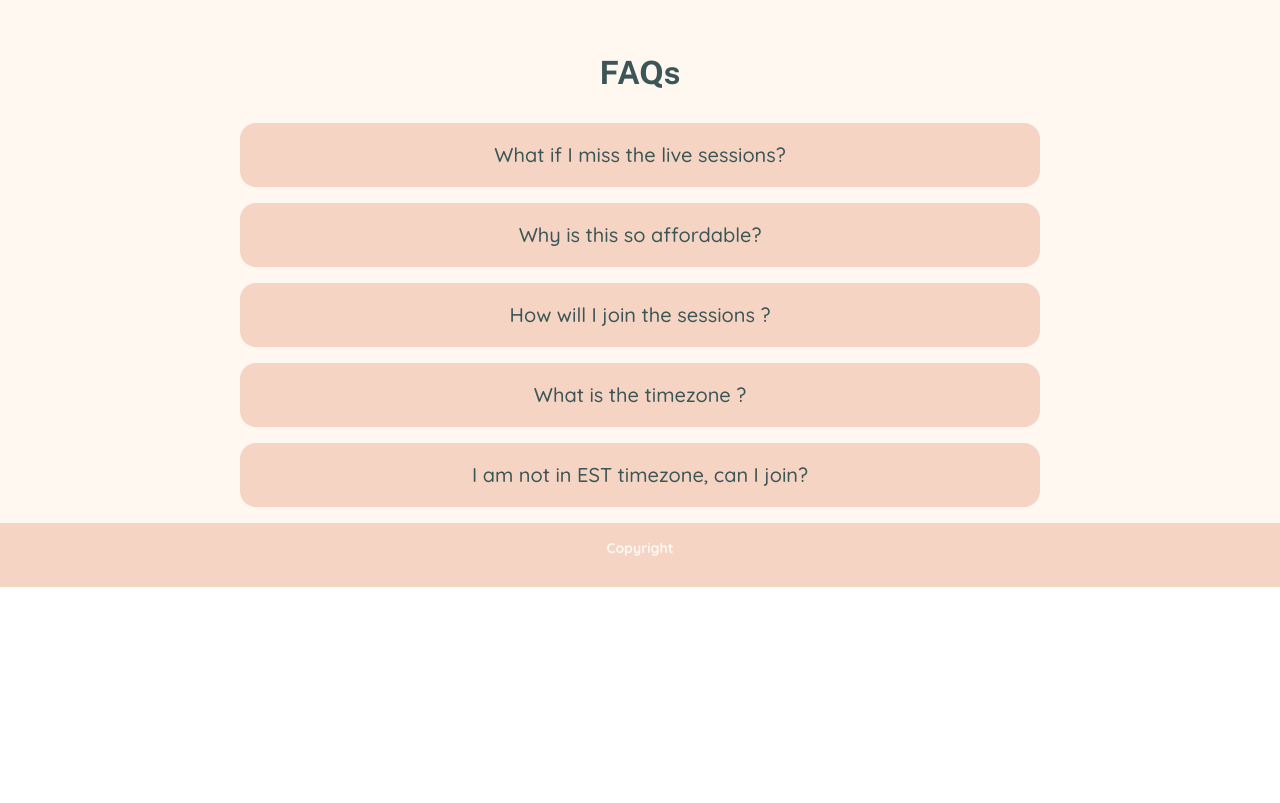
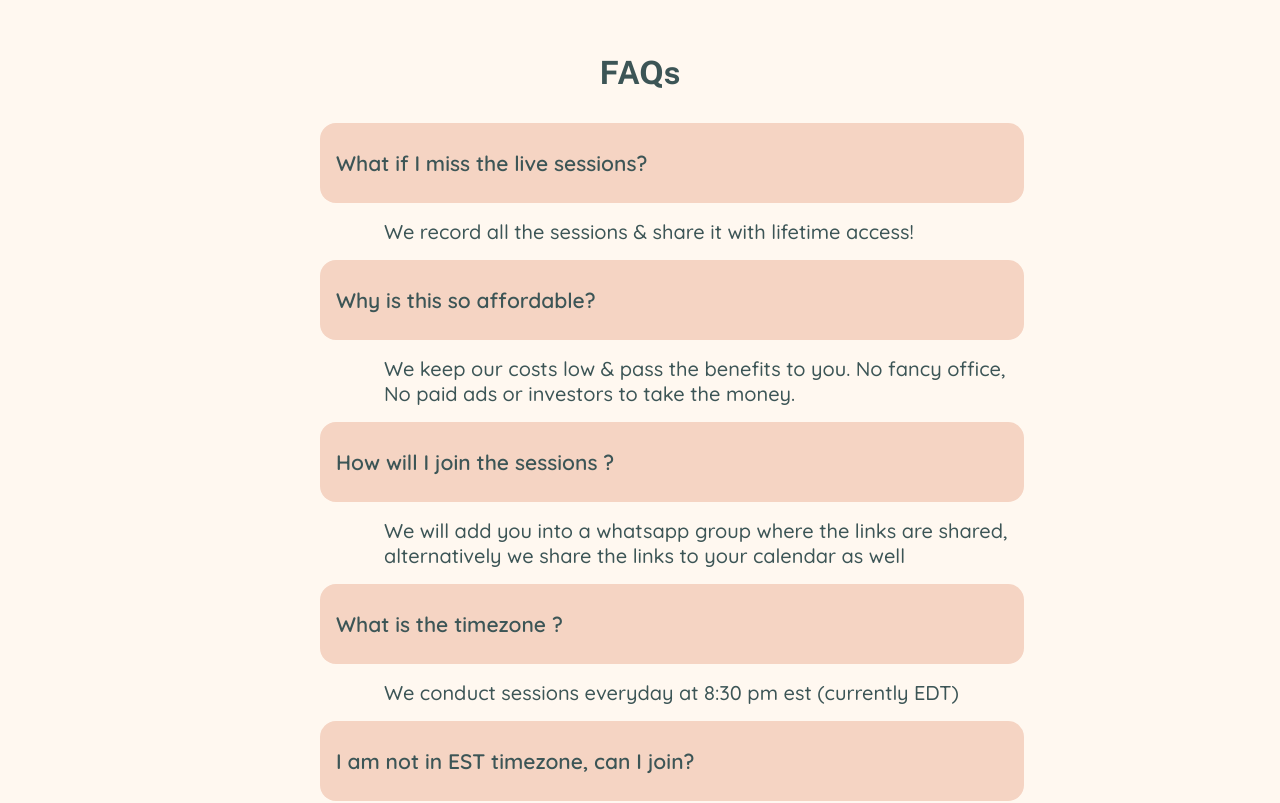
Before and after one commit to mariaeduardatc/FindHope, a React (Create React App) app: page / in a window 1280 px wide. Shown: the part 6380-7183 px from the top of the page. Before the commit the page ends 6967 px from the top, so only its background shows below. Built offline with nearby package versions, Linux system fonts and the light colour scheme.

Commit message:
static front end only FAQ

```diff
--- a/src/components/FAQ/index.tsx
+++ b/src/components/FAQ/index.tsx
@@ -21,37 +21,42 @@ export function FAQ (){
     <div>
       <Container>
         <Title><h1>FAQs</h1></Title>
+
       <Question>
-        <button className ="box" onClick={handleQ1} id="Q1">
-          <h4>What if I miss the live sessions?</h4>
-        </button>
-        {open? <div><h4> We record all the sessions & share it with lifetime access!</h4> </div> : <div></div>}
+        <Question className ="box" onClick={handleQ1} id="Q1">
+          <h3>What if I miss the live sessions?</h3>
+        </Question>
+        <h4> We record all the sessions & share it with lifetime access!</h4>
       </Question>
 
       <Question>
-        <button className ="box" onClick={handleQ2}>
-          <h4>Why is this so affordable?</h4>
-        </button>
-        {open ? <div><h4>We keep our costs low & pass the benefits to you. No fancy office, No paid ads or investors to take the money.</h4></div> : <div></div>}
+        <Question className ="box" onClick={handleQ2}>
+          <h3>Why is this so affordable?</h3>
+        </Question>
+        <h4>We keep our costs low & pass the benefits to you. No fancy office, No paid ads or investors to take the money.</h4>
       </Question>
+
       <Question>
-        <button className ="box" onClick={handleQ2}>
-          <h4>How will I join the sessions ?</h4>
-        </button>
-        {open ? <div><h4>We will add you into a whatsapp group where the links are shared, alternatively we share the links to your calendar as well</h4></div> : <div></div>}
+        <Question className ="box" onClick={handleQ2}>
+          <h3>How will I join the sessions ?</h3>
+        </Question>
+        <h4>We will add you into a whatsapp group where the links are shared, alternatively we share the links to your calendar as well</h4>
       </Question>
+
       <Question>
-        <button className ="box" onClick={handleQ2}>
-          <h4>What is the timezone ?</h4>
-        </button>
-        {open ? <div>We conduct sessions everyday at 8:30 pm est (currently EDT) </div> : <div></div>}
+        <Question className ="box" onClick={handleQ2}>
+          <h3>What is the timezone ?</h3>
+        </Question>
+         <h4>We conduct sessions everyday at 8:30 pm est (currently EDT) </h4>
       </Question>
+
       <Question>
-        <button className ="box" onClick={handleQ2}>
-          <h4>I am not in EST timezone, can I join?</h4>
-        </button>
-        {open ? <div>We offer a discounted price of $35 for participants who don’t reside in EST timezone, since they may not be able to attend most of the sessions. Write to us at ______ email to avail this offer ! </div> : <div></div>}
+        <Question className ="box">
+          <h3>I am not in EST timezone, can I join?</h3>
+        </Question>
+        <h4>We offer a discounted price of $35 for participants who don’t reside in EST timezone, since they may not be able to attend most of the sessions. Write to us at ______ email to avail this offer ! </h4>
       </Question>
+
       </Container>
     </div>
   );
--- a/src/components/FAQ/styles.tsx
+++ b/src/components/FAQ/styles.tsx
@@ -1,49 +1,51 @@
 import styled from "styled-components";
 
 export const Container = styled.div`
-
   display: flex;
   flex-direction: column;
-  align-items: center;
   background-color: var(--white);
   color: var(--green-dark)
 
-
-
 `
 export const Title = styled.div`
+    display: flex;
+    flex-direction: column;
+    align-items: center;
+
     h1{
-        padding: 2rem 0rem;
+      padding: 2rem 0rem;
     }
 `
 
 export const Question = styled.div`
-
   display: flex;
   flex-direction: column;
-
+  margin-bottom: 1rem;
 
   .box {
-    margin-bottom: 1rem;
+    height: 5rem;
     background-color: var(--pink-light);
+    align-items: left;
+    justify-content: center;
+    margin-left: 25%;
+    margin-right: 20%;
     border-radius: 1rem;
     color: var(--green-dark)
-    padding: 2rem;
-    border: none;
-    width: 50rem;
-    height: 4rem;
-    align-items: center;
-    justify-content: center;
+
   }
 
+  h3{
+    font-weight: 600;
+    font-size: 21px;
+    padding-left: 1rem;
 
-  h2{
-    font-weight: 700;
   }
 
   h4{
     font-weight: 500;
     font-size: 20px;
+    padding-left: 30%;
+    padding-right: 20%;
+  }
 
-  }
   `
```
